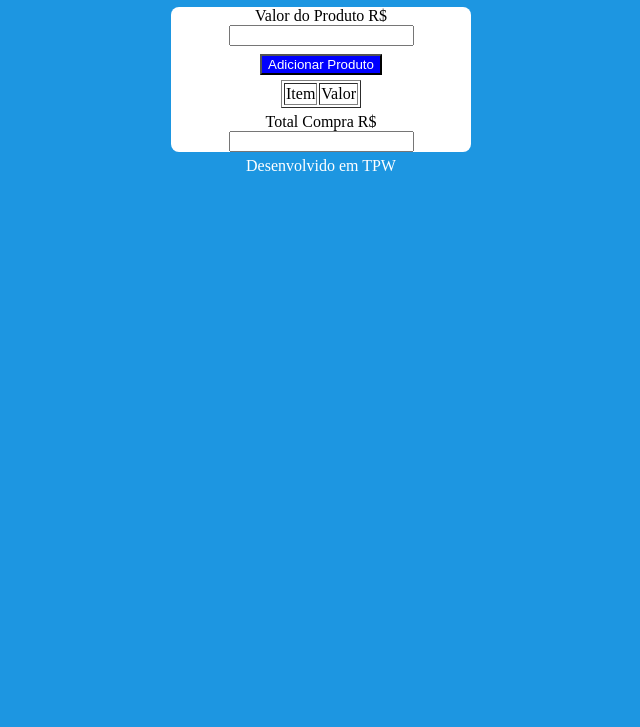
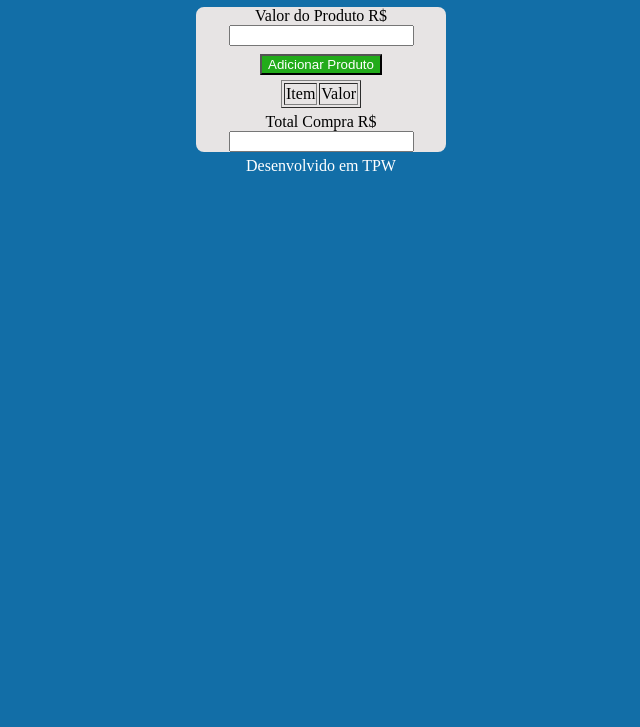
Before and after one commit to pedro-borges-ftc/Tecnicas-Programacao-Web, a plain HTML site: page Aula06/caixaregistradora.html in a window 1280 px wide. Shown: the part 73-800 px from the top of the page, without its empty margins (319-959 px from the left). Drawn offline with Linux system fonts and the light colour scheme.

Commit message:
fim aula 06

```diff
--- a/Aula06/caixaregistradora.html
+++ b/Aula06/caixaregistradora.html
@@ -5,40 +5,12 @@
     <meta http-equiv="X-UA-Compatible" content="IE=edge">
     <meta name="viewport" content="width=device-width, initial-scale=1.0">
     <title>Caixa Registradora</title>
-    <style>
-        body{
-            background-color: rgb(29, 150, 225);
-            color: white;
-        }
-        section{
-            width: 300px;
-            background-color: white;
-            border-radius: 8px;
-            margin: auto;
-        }
-        div{
-            color: black;
-            margin-top: 5px;
-            margin-bottom: 5px;
-        }
-        table{
-            margin: auto;
-        }
-        footer, header, div{
-            text-align: center;
-        }
-        button{
-            background-color: blue;
-            color: white;
-            margin-top: 8px;
-        }
-
-    </style>
+    <link rel="stylesheet" href="style.css">
+    <script src="caixaregistradora.js"></script>
 </head>
 <body>
-
     <header><h1>Caixa Registradora</h1></header>
-    <section>
+    <main>
         <div id="diventrada">
             <label for="">Valor do Produto R$</label><br>
             <input type="number" id="txtvalor" ><br>
@@ -56,33 +28,7 @@
             <label for="">Total Compra R$</label><br>
             <input type="text" id="txttotal" >
         </div>
-    </section>
+    </main>
     <footer>Desenvolvido em TPW</footer>
-
-    <script>
-        function adicionarProduto(){
-            //leitura dos elementos
-            var txtvalor = Number(document.getElementById("txtvalor").value)
-            var txttotal = Number(document.getElementById("txttotal").value.replace(',','.'))
-            var tblprodutos = document.getElementById("tblprodutos")
-            var contador = tblprodutos.childElementCount
-
-            //Processamento dos dados
-            var coluna1 = document.createElement('td')
-            var coluna2 = document.createElement('td')
-            var linha = document.createElement('tr')
-
-            coluna1.innerHTML = `Produto ${contador}`
-            coluna2.innerHTML = `R$ ${txtvalor.toFixed(2).replace('.',',')}`
-
-            linha.appendChild(coluna1)
-            linha.appendChild(coluna2)
-            tblprodutos.appendChild(linha)
-
-            resultado = txttotal + txtvalor
-
-            document.getElementById("txttotal").value = resultado.toFixed(2).replace('.',',')
-        }
-    </script>
 </body>
 </html>
--- /dev/null
+++ b/Aula06/caixaregistradora.js
@@ -0,0 +1,23 @@
+function adicionarProduto(){
+    //leitura dos elementos
+    var txtvalor = Number(document.getElementById("txtvalor").value)
+    var txttotal = Number(document.getElementById("txttotal").value.replace(',','.'))
+    var tblprodutos = document.getElementById("tblprodutos")
+    var contador = tblprodutos.childElementCount
+
+    //Processamento dos dados
+    var coluna1 = document.createElement('td')
+    var coluna2 = document.createElement('td')
+    var linha = document.createElement('tr')
+
+    coluna1.innerHTML = `Produto ${contador}`
+    coluna2.innerHTML = `R$ ${txtvalor.toFixed(2).replace('.',',')}`
+
+    linha.appendChild(coluna1)
+    linha.appendChild(coluna2)
+    tblprodutos.appendChild(linha)
+
+    resultado = txttotal + txtvalor
+    //Saída - exibindo o resultado total
+    document.getElementById("txttotal").value = resultado.toFixed(2).replace('.',',')
+}
--- /dev/null
+++ b/Aula06/style.css
@@ -0,0 +1,27 @@
+body{
+    background-color: rgb(18, 110, 167);
+    color: white;
+}
+main{
+    width: 250px;
+    background-color: rgb(231, 228, 228);
+    border-radius: 8px;
+    margin: auto;
+}
+div{
+    color: black;
+    margin-top: 5px;
+    margin-bottom: 5px;
+    /*border: 1px black solid;*/
+}
+table{
+    margin: auto;
+}
+footer, header, div{
+    text-align: center;
+}
+button{
+    background-color: rgb(34, 171, 26);
+    color: white;
+    margin-top: 8px;
+}
```
